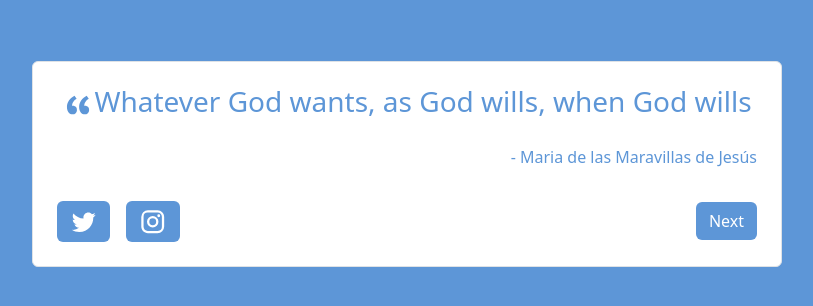
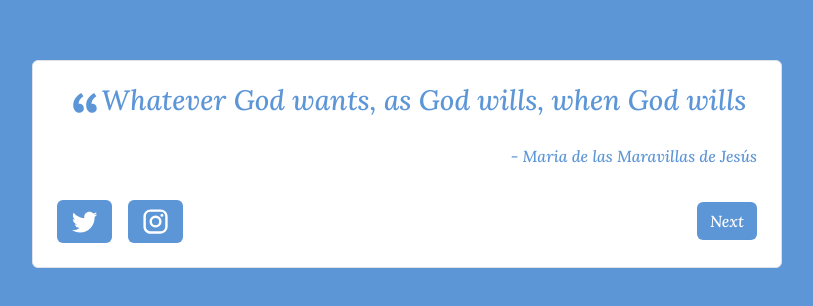
Before and after one commit to ReynardHansel/saints-quotes, a React (Vite) app: page / in a window 1280 px wide. Shown: the part 236-542 px from the top of the page, without its empty margins (233-1046 px from the left). Built offline with nearby package versions, Linux system fonts and the light colour scheme.

Commit message:
Added font families

```diff
--- a/src/App.css
+++ b/src/App.css
@@ -1,3 +1,12 @@
+@import url('https://fonts.googleapis.com/css2?family=Lora:ital,wght@1,500&family=Merriweather&family=Playfair+Display&display=swap');
+
+* {
+font-family: 'Lora', serif;
+/* font-family: 'Merriweather', serif; */
+/* font-family: 'Playfair Display', serif; */
+font-weight: 500;
+}
+
 /* #root {
   width: 100vw;
 } */
```
